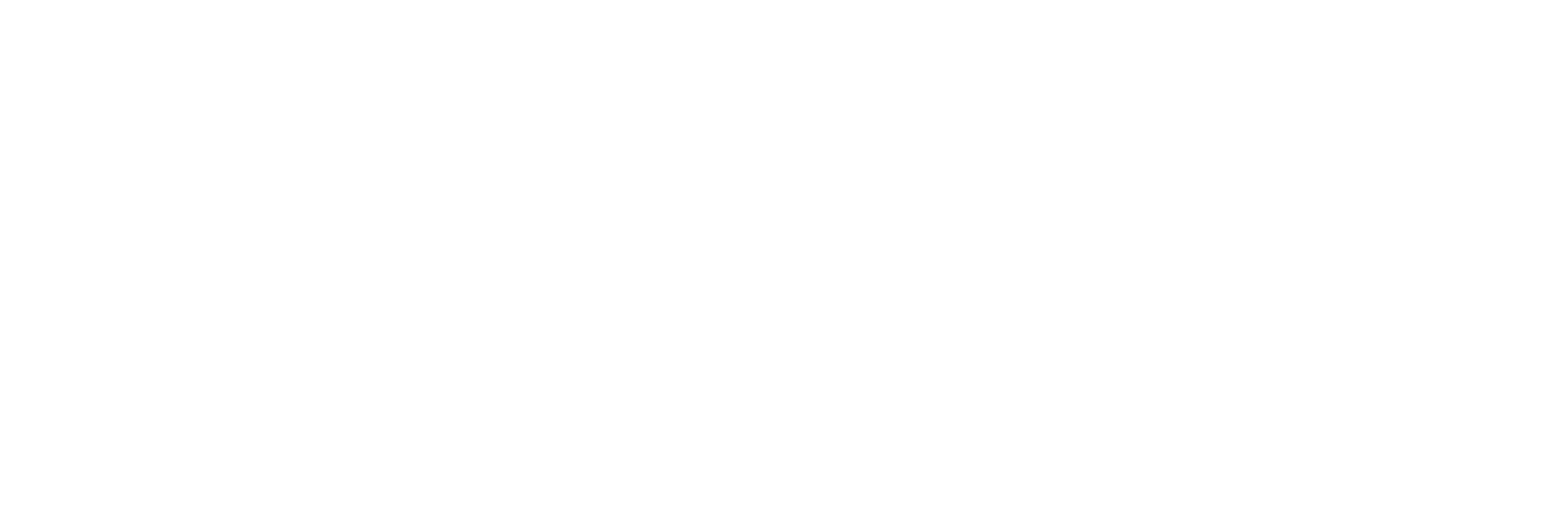
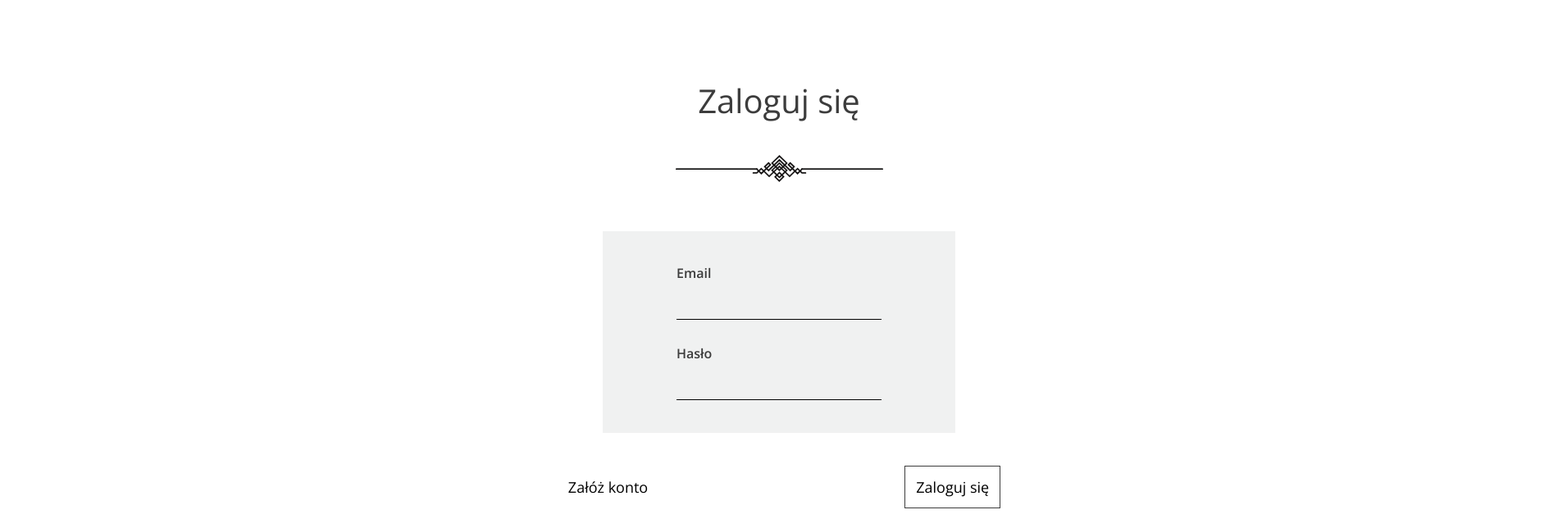
Before and after one commit to Wotwi/Oddam_w_dobre_rece, a React (Vite) app: page /login in a window 1280 px wide. Shown: the part 184-828 px from the top of the page at 82% size, 1900 px wide, since content can reach past the window. Before the commit the page ends 800 px from the top, so only its background shows below. Built offline with nearby package versions, Linux system fonts and the light colour scheme.

Commit message:
finished login page layout

```diff
--- a/src/components/Login.jsx
+++ b/src/components/Login.jsx
@@ -1,8 +1,36 @@
 import React from 'react';
 
-function Login(props) {
+function Login() {
     return (
-        <div>Tutaj będzie ekran logowania</div>
+        <div className="container">
+            <nav className="home__nav">
+                    <span className="home__nav-top">
+                        <a href="" className="home__account">Zaloguj</a>
+                        <a href="" className="home__account">Załóż konto</a>
+                    </span>
+                <span className="home__nav-bottom">
+                        <a href="" className="home__nav-item">Start</a>
+                        <a href="" className="home__nav-item">O co chodzi?</a>
+                        <a href="" className="home__nav-item">O nas</a>
+                        <a href="" className="home__nav-item">Fundacja i organizacje</a>
+                        <a href="" className="home__nav-item">Kontakt</a>
+                    </span>
+            </nav>
+            <section className="login__wrapper">
+                <h1 className="login__header">Zaloguj się</h1>
+                <img src="src/assets/Decoration.svg" alt="" className="login__decoration"/>
+                <form action="" className="login__form">
+                    <label htmlFor="login__email" className="login__label">Email</label>
+                    <input type="email" id="login__email" className="login__input"/>
+                    <label htmlFor="login__password" className="login__label">Hasło</label>
+                    <input type="password" id="login__password" className="login__input"/>
+                </form>
+                <span className="login__buttons">
+                        <button className="login__register-btn">Załóż konto</button>
+                        <button className="login__login-btn">Zaloguj się</button>
+                    </span>
+            </section>
+        </div>
     );
 }
 
--- a/src/styles/layouts/_home.scss
+++ b/src/styles/layouts/_home.scss
@@ -3,7 +3,6 @@
   background-image: url(src/assets/Home-Hero-Image.jpg);
   background-repeat: no-repeat;
   background-position: -90%;
-  font-family: $font-alt;
 }
 
 // NAVIGATION
@@ -13,6 +12,7 @@
   align-items: flex-end;
   flex-direction: column;
   padding: 3.7rem;
+  font-family: $font-alt;
 
   .home__nav-top {
 
--- a/src/styles/layouts/_login.scss
+++ b/src/styles/layouts/_login.scss
@@ -0,0 +1,65 @@
+.login__wrapper {
+  display: flex;
+  flex-direction: column;
+  justify-content: center;
+  align-items: center;
+
+  .login__header {
+    font-family: $font-alt;
+    font-size: 4rem;
+    color: $header-dark-color;
+    margin-top: 12rem;
+  }
+  .login__decoration {
+    margin-top: 3.9rem;
+  }
+  .login__form {
+    display: flex;
+    flex-direction: column;
+    margin-top: 6rem;
+    background-color: #F0F1F1;
+    padding: 4rem 9rem 1rem 9rem;
+
+    .login__label {
+      font-size: 1.6rem;
+      color: $header-dark-color;
+      font-family: $font-alt;
+      font-weight: 600;
+      margin-bottom: 1rem;
+    }
+    .login__input {
+      width: 25rem;
+      border: none;
+      border-bottom: 1px solid black;
+      margin-bottom: 3rem;
+      background-color: #F0F1F1;
+      padding: 1rem;
+
+      &:focus {
+        outline: none;
+      }
+    }
+  }
+  .login__buttons {
+    padding: 4rem;
+
+    .login__register-btn {
+      font-family: $font-alt;
+      font-weight: 300;
+      font-size: 1.8rem;
+      background-color: #fff;
+      border: none;
+      padding: 1.3rem;
+      margin-right: 15rem;
+    }
+    .login__login-btn {
+      font-family: $font-alt;
+      font-weight: 300;
+      font-size: 1.8rem;
+      border: 0.75px solid $header-dark-color;
+      background-color: #fff;
+      padding: 1.3rem;
+      margin-left: 15rem;
+    }
+  }
+}
--- a/src/styles/main.scss
+++ b/src/styles/main.scss
@@ -11,3 +11,5 @@
 @import "./layouts/three-columns";
 @import "./layouts/four-steps";
 @import "./layouts/about-us";
+
+@import "./layouts/login";
```
